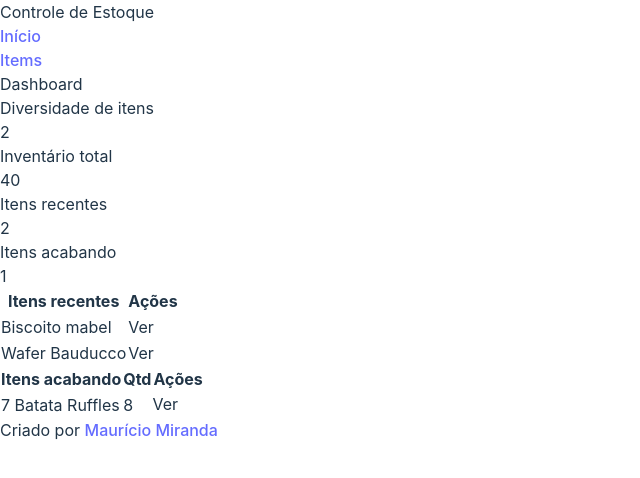
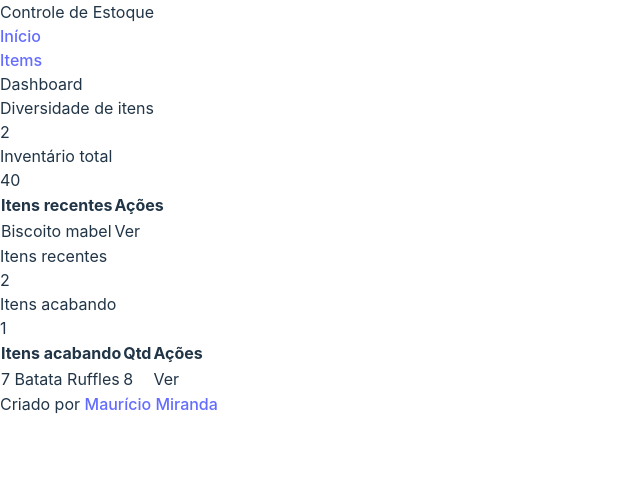
Before and after one commit to mauriciomira1/controle-de-estoque, a React (Vite) app in the folder controle-de-estoque/: page / in a window 1280 px wide. Shown: the top 478 px of the page, without its empty margins (0-640 px from the left). Built offline with nearby package versions, Linux system fonts and the light colour scheme.

Commit message:
continuando páginas

```diff
--- a/controle-de-estoque/src/components/DashboardWindow.tsx
+++ b/controle-de-estoque/src/components/DashboardWindow.tsx
@@ -5,7 +5,7 @@ interface DashboardWindowProps {
 
 const DashboardWindow = ({ title, quantity }: DashboardWindowProps) => {
   return (
-    <div className="bg-gray-900 py-2 flex flex-col gap-3 justify-between items-center rounded w-52 h-32">
+    <div className="bg-gray-900 py-2 flex flex-col gap-3 justify-between items-center rounded w-56 h-32">
       <h2 className="text-sm">{title}</h2>
       <span className="text-4xl">{quantity}</span>
       <div className="h-5"></div>
--- a/controle-de-estoque/src/components/Header.tsx
+++ b/controle-de-estoque/src/components/Header.tsx
@@ -2,7 +2,7 @@ import { Link } from "react-router-dom";
 
 const Header = () => {
   return (
-    <header className="flex justify-between m-6">
+    <header className="flex justify-between m-6 w-full px-10">
       <span className="font-bold uppercase">Controle de Estoque</span>
       <nav>
         <ul className="flex gap-5">
--- a/controle-de-estoque/src/pages/RootLayout.tsx
+++ b/controle-de-estoque/src/pages/RootLayout.tsx
@@ -3,7 +3,7 @@ import Header from "../components/Header";
 
 const RootLayout = () => {
   return (
-    <>
+    <div className="flex flex-col items-center justify-between min-h-screen">
       <Header />
       <main className="w-full flex flex-col items-center">
         <Outlet />
@@ -20,7 +20,7 @@ const RootLayout = () => {
           </Link>
         </span>
       </footer>
-    </>
+    </div>
   );
 };
 
--- a/controle-de-estoque/src/pages/dashboard/dashboard.tsx
+++ b/controle-de-estoque/src/pages/dashboard/dashboard.tsx
@@ -2,45 +2,51 @@ import DashboardWindow from "../../components/DashboardWindow";
 
 const Dashboard = () => {
   return (
-    <div className="flex items-center flex-col">
+    <div className="flex items-center flex-col mb-10 w-full">
       <h1 className="text-4xl mb-6">Dashboard</h1>
       <div className="flex gap-4">
+        <div className="flex flex-col items-center gap-4">
+          <div className="flex justify-center gap-4 w-full">
             <DashboardWindow title="Diversidade de itens" quantity={2} />
             <DashboardWindow title="Inventário total" quantity={40} />
+          </div>
+          <table className="w-full flex flex-col justify-center">
+            <tr className="bg-gray-900 flex pl-2 py-2 rounded font-semibold">
+              <th className="w-3/5 text-left">Itens recentes</th>
+              <th className="w-2/5">Ações</th>
+            </tr>
+            <tr className="pl-2 py-2 items-center flex">
+              <td className="w-3/5 text-left">Biscoito mabel</td>
+              <td className="w-2/5 text-center">
+                <button className="bg-gray-700 rounded px-3 py-1 hover:bg-gray-600 duration-150">
+                  Ver
+                </button>
+              </td>
+            </tr>
+          </table>
+        </div>
+        <div className="flex flex-col items-center gap-4">
+          <div className="flex justify-center gap-4 w-full">
             <DashboardWindow title="Itens recentes" quantity={2} />
             <DashboardWindow title="Itens acabando" quantity={1} />
           </div>
-      <div className="flex gap-4">
-        <table className="w-[28rem]">
-          <tr className="bg-gray-900 flex rounded font-semibold">
-            <th className="w-[18rem] text-left">Itens recentes</th>
-            <th className="">Ações</th>
+          <table className="w-full flex flex-col justify-center">
+            <tr className="bg-gray-900 items-center flex pl-2 py-2 rounded font-semibold">
+              <th className="w-2/4 text-left">Itens acabando</th>
+              <th className="w-1/4">Qtd</th>
+              <th className="w-1/4">Ações</th>
             </tr>
-          <tr>
-            <td>Biscoito mabel</td>
-            <td>
-              <button>Ver</button>
-            </td>
-          </tr>
-          <tr>
-            <td>Wafer Bauducco</td>
-            <td>
-              <button>Ver</button>
+            <tr className="pl-2 py-2 flex items-center">
+              <td className="w-2/4 text-left">7 Batata Ruffles</td>
+              <td className="w-1/4 text-center">8</td>
+              <td className="w-1/4 text-center">
+                <button className="bg-gray-700 rounded px-3 py-1 hover:bg-gray-600 duration-150">
+                  Ver
+                </button>
               </td>
             </tr>
           </table>
-        <table className="w-[28rem]">
-          <tr className="bg-gray-900 flex rounded font-semibold">
-            <th className="w-[10rem] text-left">Itens acabando</th>
-            <th className="w-[7rem] text-left">Qtd</th>
-            <th className="w-[8rem] text-left">Ações</th>
-          </tr>
-          <tr>
-            <td>7 Batata Ruffles</td>
-            <td>8</td>
-            <button>Ver</button>
-          </tr>
-        </table>
+        </div>
       </div>
     </div>
   );
--- a/controle-de-estoque/src/pages/itensList/itensList.tsx
+++ b/controle-de-estoque/src/pages/itensList/itensList.tsx
@@ -1,5 +1,26 @@
 const ItemsList = () => {
-  return <div>ItemsList</div>;
+  return (
+    <div className="flex flex-col w-full p-6">
+      <h1>Stock Items</h1>
+      <nav>
+        <ul className="w-full border-b-2 border-gray-400 flex gap-10">
+          <li className="border-b-2 border-gray-100 h-10 px-6">
+            Todos os items
+          </li>
+          <li>Novo item</li>
+        </ul>
+      </nav>
+      <table>
+        <tr className="bg-gray-950 px-10 py-1">
+          <th>ID</th>
+          <th>Nome</th>
+          <th>Em estoque</th>
+          <th>Categoria</th>
+          <th>Ações</th>
+        </tr>
+      </table>
+    </div>
+  );
 };
 
 export default ItemsList;
--- a/controle-de-estoque/src/router.tsx
+++ b/controle-de-estoque/src/router.tsx
@@ -5,6 +5,7 @@ import ItemDetails from "./pages/ItemDetails/ItemDetails";
 import ItemsList from "./pages/ItensList/ItensList";
 import NewItem from "./pages/NewItem/NewItem";
 import UpdateItem from "./pages/UpdateItem/UpdateItem";
+import StockItems from "./pages/StockItems/StockItems";
 
 const router = createBrowserRouter([
   {
```
Lines whose indentation alone changed are shown as unchanged.
